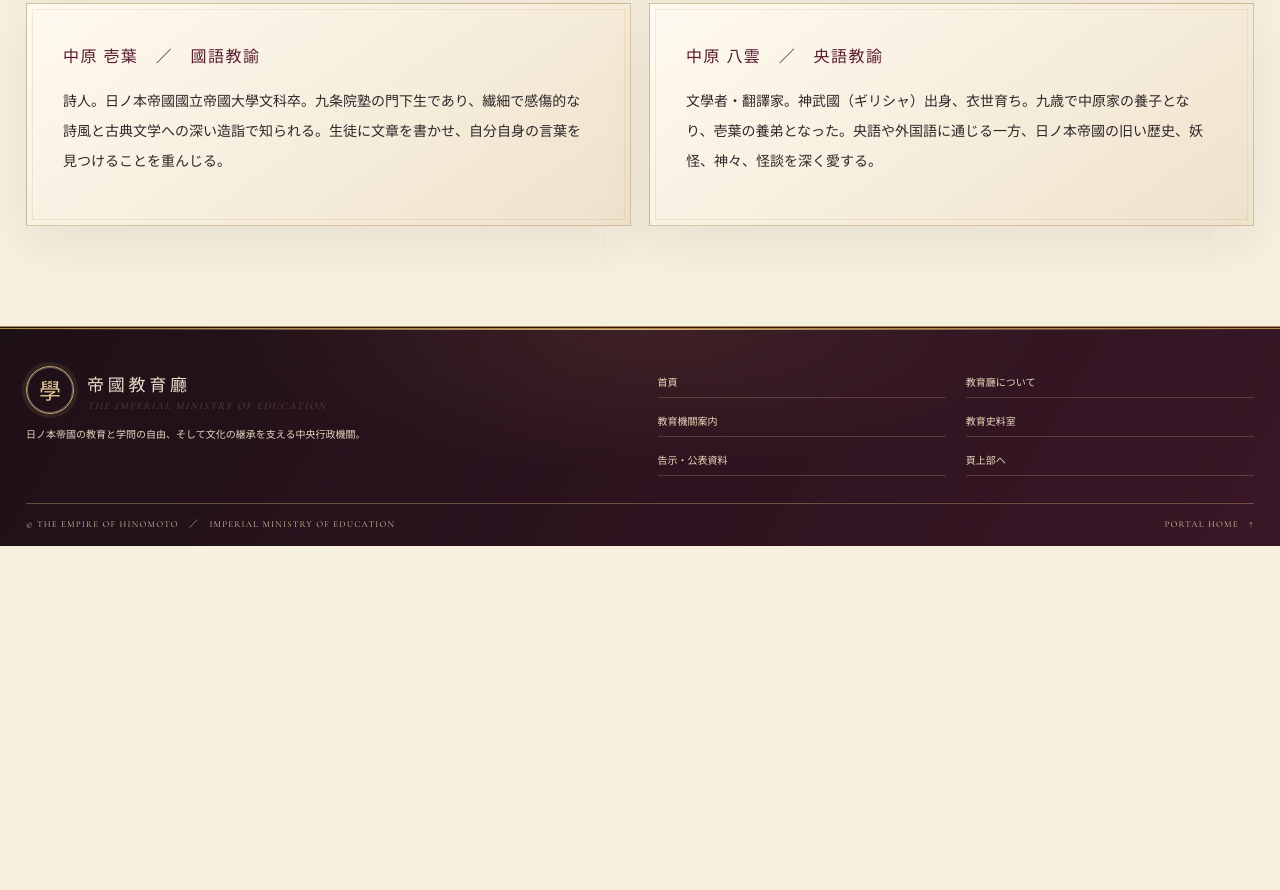
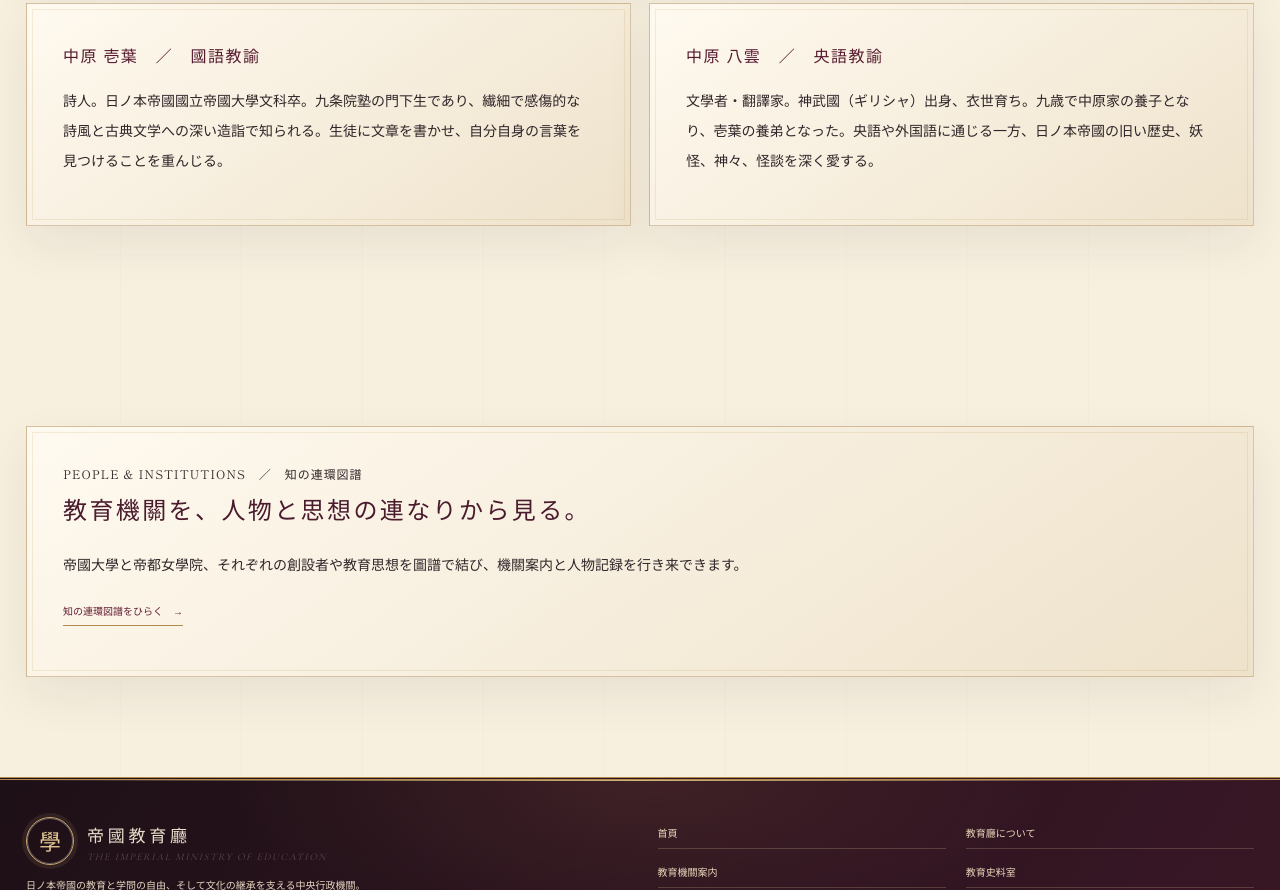
Before and after one commit to 8fgb66gmt2-stack/-Ministry-of-Education-of-the-Empire-of-Hinomoto, a plain HTML site: page institutions.html in a window 1280 px wide. Shown: the part 1910-2800 px from the top of the page. Before the commit the page ends 2456 px from the top, so only its background shows below. Drawn offline with nearby package versions, Linux system fonts and the light colour scheme.

Commit message:
Connect core ministry pages to the knowledge circuit

```diff
--- a/institutions.html
+++ b/institutions.html
@@ -40,6 +40,7 @@
 <a href="archives.html" >教育史料室</a>
    <a href="sealed-folio.html">封緘文庫</a>
 <a href="notices.html" >告示・公表資料</a>
+<a href="circuit.html">知の連環図譜</a>
 </div></div></nav>
 <div class="network"><div class="wrap"><span class="network-label">CENTRAL GOVERNMENT　／　中央行政機關連絡網</span>
 <a href="https://8fgb66gmt2-stack.github.io/-web-Shikicho/">四季廳</a>
@@ -60,8 +61,9 @@
 <div class="subpanel"><h3>中原 壱葉　／　國語教諭</h3><p>詩人。日ノ本帝國國立帝國大學文科卒。九条院塾の門下生であり、繊細で感傷的な詩風と古典文学への深い造詣で知られる。生徒に文章を書かせ、自分自身の言葉を見つけることを重んじる。</p></div>
 <div class="subpanel"><h3>中原 八雲　／　央語教諭</h3><p>文學者・翻譯家。神武國（ギリシャ）出身、衣世育ち。九歳で中原家の養子となり、壱葉の養弟となった。央語や外国語に通じる一方、日ノ本帝國の旧い歴史、妖怪、神々、怪談を深く愛する。</p></div>
 </div>
-</div></section></main>
-<footer class="footer"><div class="wrap footer-main"><div><div class="footer-brand"><span class="seal">學</span><span><strong>帝國教育廳</strong><small>THE IMPERIAL MINISTRY OF EDUCATION</small></span></div><p>日ノ本帝國の教育と学問の自由、そして文化の継承を支える中央行政機關。</p></div><div class="footer-links"><a href="index.html">首頁</a><a href="about.html">教育廳について</a><a href="institutions.html">教育機關案内</a><a href="archives.html">教育史料室</a><a href="notices.html">告示・公表資料</a><a href="#top">頁上部へ</a></div></div><div class="wrap footer-bottom"><span>© THE EMPIRE OF HINOMOTO　／　IMPERIAL MINISTRY OF EDUCATION</span><a href="index.html">PORTAL HOME　↑</a></div></footer>
+</div></section><section class="subsection circuit-bridge" aria-labelledby="circuit-bridge-title"><div class="wrap"><div class="subpanel"><div class="kicker">PEOPLE & INSTITUTIONS　／　知の連環図譜</div><h2 id="circuit-bridge-title">教育機關を、人物と思想の連なりから見る。</h2><p>帝國大學と帝都女學院、それぞれの創設者や教育思想を圖譜で結び、機關案内と人物記録を行き来できます。</p><p><a class="back-link" href="circuit.html">知の連環図譜をひらく　→</a></p></div></div></section>
+</main>
+<footer class="footer"><div class="wrap footer-main"><div><div class="footer-brand"><span class="seal">學</span><span><strong>帝國教育廳</strong><small>THE IMPERIAL MINISTRY OF EDUCATION</small></span></div><p>日ノ本帝國の教育と学問の自由、そして文化の継承を支える中央行政機關。</p></div><div class="footer-links"><a href="index.html">首頁</a><a href="about.html">教育廳について</a><a href="institutions.html">教育機關案内</a><a href="archives.html">教育史料室</a><a href="notices.html">告示・公表資料</a><a href="circuit.html">知の連環図譜</a><a href="#top">頁上部へ</a></div></div><div class="wrap footer-bottom"><span>© THE EMPIRE OF HINOMOTO　／　IMPERIAL MINISTRY OF EDUCATION</span><a href="index.html">PORTAL HOME　↑</a></div></footer>
 <script src="education.js?v=20261106-15" defer></script>
 <script src="education-imperial.js?v=20261105-2" defer></script><script src="education-renaissance.js?v=20261107-1" defer></script>
 <script src="education-celestial.js?v=20261105-1" defer></script>
```
